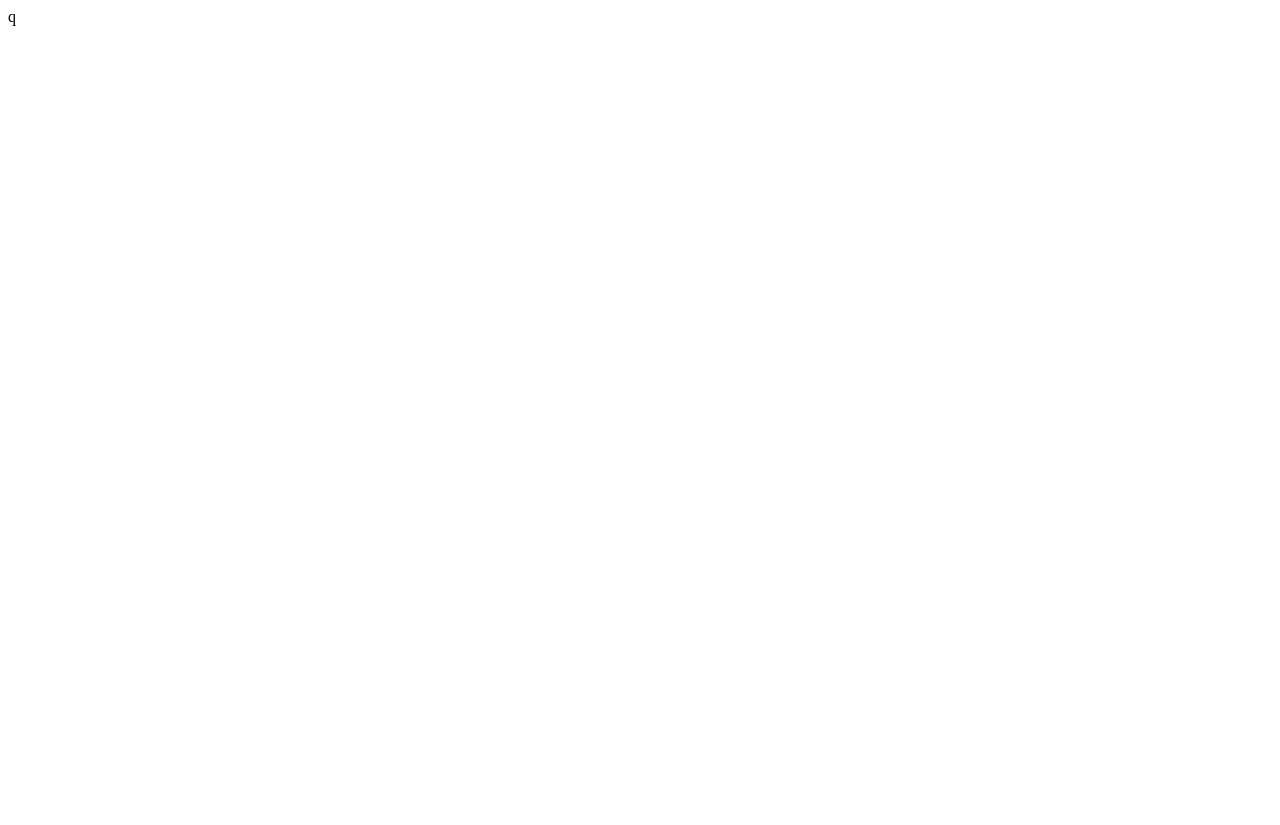
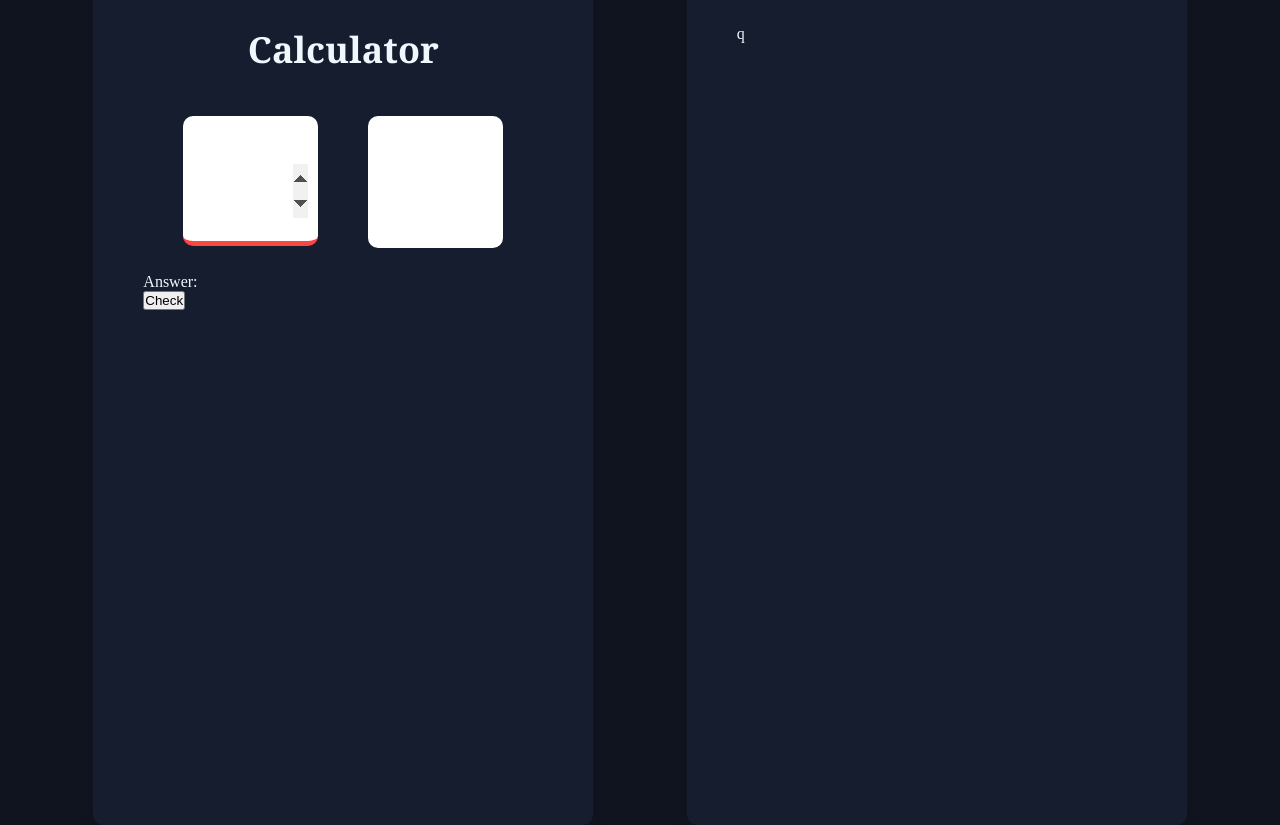
Before and after one commit to Lyuminus/us-phone-number-validator, a plain HTML site: page calculator/calculator.html in a window 1280 px wide. Before the commit the page ends 800 px from the top, so only its background shows below. Drawn offline with Linux system fonts and the light colour scheme.

Commit message:
reghfdrgg

```diff
--- a/calculator/calculator.html
+++ b/calculator/calculator.html
@@ -7,14 +7,22 @@
     <link rel="stylesheet" href="style.css">
 </head>
 <body>
-    <!-- <h2>Add</h2>
-    <input type="number" name="" id="number1" autofocus>
-    <input type="number" name="" id="number2">
-    <p id="answer">Answer: </p>
-    <button id="check" onclick="check()">Check</button> -->
-
-    q
-
+    <div id="body">
+        <div id="calculator-1">
+            <div id="text">
+                <h2>Calculator</h2>
+            </div>
+            <div id="inputs">
+                <input type="number" class="number" name="" id="number1" autofocus autocomplete="off">
+                <input type="number" class="number" name="" id="number2">
+            </div>
+            <p id="answer">Answer: </p>
+            <button id="check" onclick="check()">Check</button>
+        </div>
+        <div id="calculator-2">
+            q
+        </div>
+    </div>
     <script src="calculator.js"></script>
 </body>
 </html>
--- a/calculator/style.css
+++ b/calculator/style.css
@@ -0,0 +1,79 @@
+* {
+    padding: 0;
+    margin: 0;
+}
+body {
+    background-color: #10141f;
+}
+#body {
+    display: flex;
+    width: 100vw;
+    height: 100vh;
+    justify-content: space-evenly;
+    align-items: center;
+}
+#calculator-1 {
+    background-color: #161d2f;
+    box-shadow: 0 0 10px 3px #10141f;
+    width: 400px;
+    height: 750px;
+    border-radius: 10px;
+    color: aliceblue;
+    padding: 50px;
+}
+#calculator-2 {
+    background-color: #161d2f;
+    box-shadow: 0 0 10px 3px #10141f;
+    width: 400px;
+    height: 750px;
+    border-radius: 10px;
+    padding: 50px;
+    color: aliceblue;
+}
+.number {
+    border: none;
+    padding: 25px 10px 7px 10px ;
+    margin: 25px;
+    border-radius: 10px;
+    outline: none;
+    width: 115px;
+    height: 100px;
+    caret-color: #161d2f;
+    font-size: 48px;
+    color: #fb4646;
+    margin: 25px;
+}
+#inputs {
+    display: flex;
+    width: 100%;
+    justify-content: center;
+}
+.number:hover {
+    border-bottom: 7px solid #586a8d;
+    padding-bottom: 0;
+}
+.number:focus {
+    border-bottom: 5px solid #fb4646;
+    padding-bottom: 0;
+}
+#text {
+    display: flex;
+    width: 100%;
+    justify-content: center;
+    font-size: 24px;
+    cursor: pointer;
+    margin-bottom: 17px;
+    font-family:Georgia, 'Times New Roman', Times, serif;
+}
+#text:hover {
+    color: #fb4646;
+    font-size: 28px;
+    margin-bottom: 0;
+    margin-bottom: 10px;
+}
+/* h2:hover {
+    background-color: #ffffff;
+    padding: 5px;
+    border-radius: 20px;
+    box-shadow: 0 0 10px 10px #ffffff;
+} */
```
